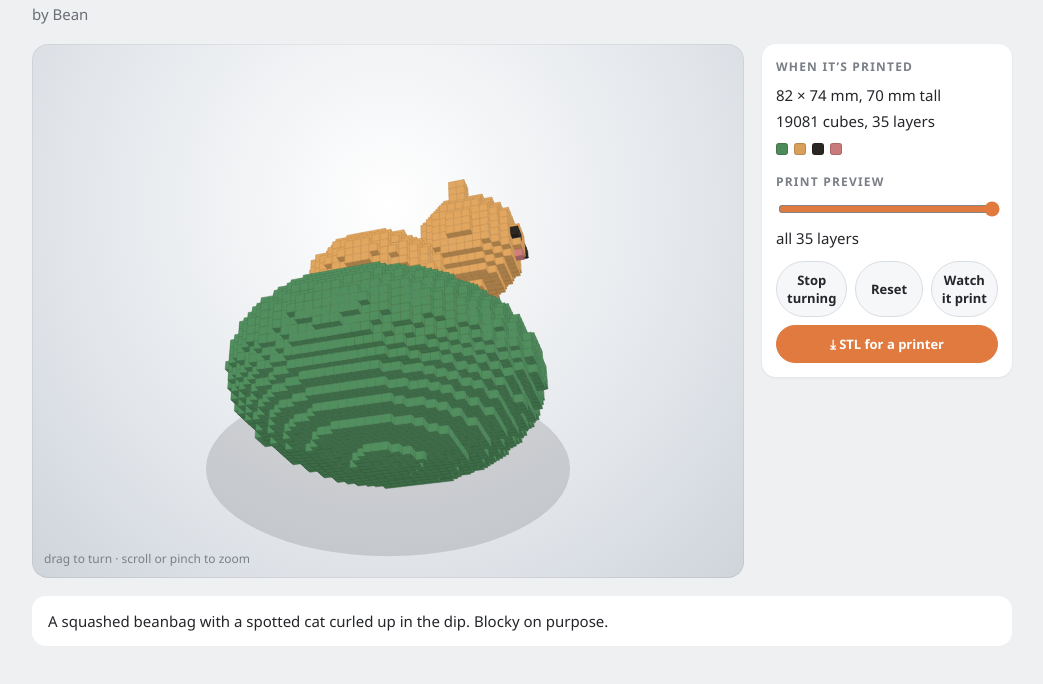
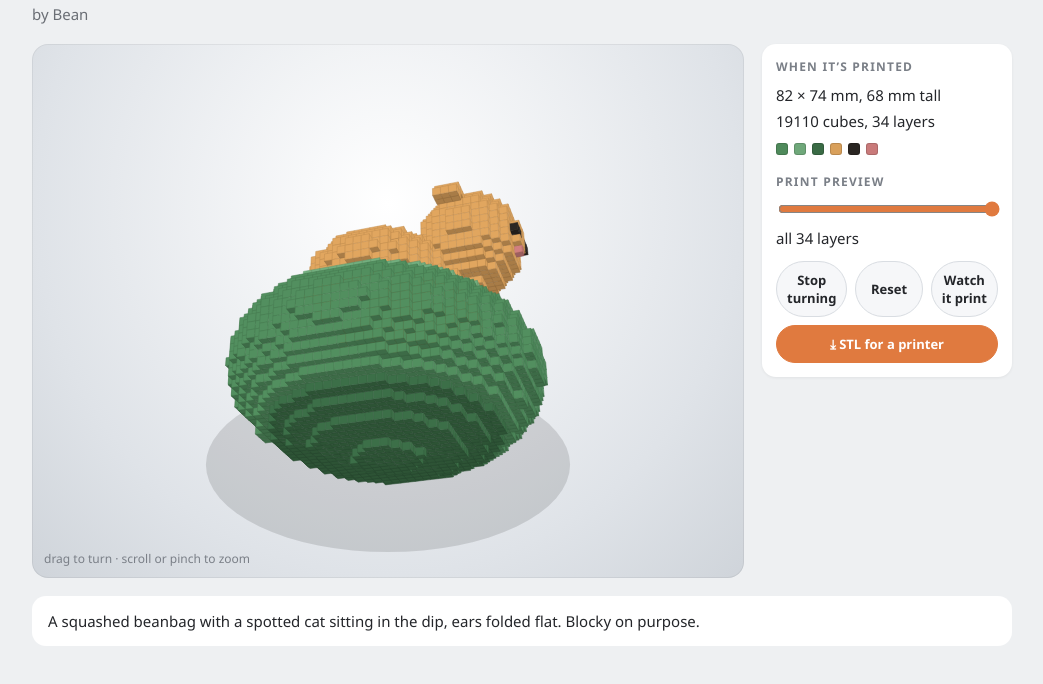
Before and after one commit to Bean-Bengal/beanbag-with-cat-in-it, a plain HTML site: page index.html in a window 1280 px wide. Shown: the part 72-756 px from the top of the page, without its empty margins (118-1161 px from the left). Drawn offline with Linux system fonts and the light colour scheme; animation ran at ten frames a second.

Commit message:
Beanbag with Cat In It, version 2

```diff
--- a/index.html
+++ b/index.html
@@ -3,6 +3,7 @@
 <title>Beanbag with Cat In It</title>
 <style>body{margin:0;font-family:sans-serif;background:#f4efe6;color:#2a2622}</style>
 </head><body>
+<script data-bean-store>(function(){if(typeof location!=='undefined'&&location&&location.protocol==='about:'&&typeof document!=='undefined'&&document.addEventListener){document.addEventListener('click',function(e){var a=e.target&&e.target.closest&&e.target.closest('a[href^="#"]');if(!a||a.target==='_blank')return;e.preventDefault();try{location.hash=a.getAttribute('href')}catch(x){}},true)}if(typeof window==='undefined')return;try{window.localStorage.getItem('x');return}catch(e){}var d=Object.assign({},window.__BEAN_SAVED||{});function post(){try{parent.postMessage({type:'bean-store',data:d},'*')}catch(e){}}var ls={getItem:function(k){return Object.prototype.hasOwnProperty.call(d,k)?d[k]:null},setItem:function(k,v){d[k]=String(v);post()},removeItem:function(k){delete d[k];post()},clear:function(){d={};post()},key:function(i){return Object.keys(d)[i]||null}};Object.defineProperty(ls,'length',{get:function(){return Object.keys(d).length}});try{Object.defineProperty(window,'localStorage',{value:ls,configurable:true})}catch(e){}})();</script>
 <script data-kit-in="voxel">
 /* Bean's voxel kit (12 Nov), for the print shop. A 3D model made of little cubes, built with a
    few commands, shown turning on the page (drag to turn it, scroll or pinch to zoom), with a
@@ -89,6 +90,8 @@
     return new Blob([dv], { type: 'model/stl' });
   }
 
+  // Just the model, with nothing drawn (the brain uses this to stand a print of it in his town).
+  K.voxelModel = function (opts) { var m = Model(opts.palette); try { if (opts.build) opts.build(m); if (opts.layers) m.layers(opts.layers, opts.colors); } catch (e) { /* what got built is what there is */ } return m; };
   K.voxel = function (opts) {
     var m = Model(opts.palette);
     try { if (opts.build) opts.build(m); if (opts.layers) m.layers(opts.layers, opts.colors); } catch (e) { setTimeout(function () { throw e; }); }
@@ -159,6 +162,14 @@
       if (a === 'print') { printing = { n: 0, t: 0 }; setUpTo(0); }
       if (a === 'stl') { var link = doc.createElement('a'); link.href = URL.createObjectURL(stl(cubes, has, mm)); link.download = String(opts.title || 'model').replace(/[^\w\- ]+/g, '') + '.stl'; doc.body.appendChild(link); link.click(); link.remove(); }
     });
+    // His town can ask a model page for its cubes (to stand a big print of it in the world): the
+    // outside ones only, as [x, y, z, colour number] with the list of colours.
+    window.addEventListener('message', function (e) {
+      if (!e.data || e.data.type !== 'bean-voxels' || !e.source) return;
+      var pal = [], at = {}, flat = [];
+      cubes.forEach(function (v) { if (has(v[0] + 1, v[1], v[2]) && has(v[0] - 1, v[1], v[2]) && has(v[0], v[1] + 1, v[2]) && has(v[0], v[1] - 1, v[2]) && has(v[0], v[1], v[2] + 1) && has(v[0], v[1], v[2] - 1)) return; if (!(v[3] in at)) { at[v[3]] = pal.length; pal.push(v[3]); } flat.push(v[0], v[1], v[2], at[v[3]]); });
+      e.source.postMessage({ type: 'bean-voxels', id: e.data.id, pal: pal, cubes: flat.slice(0, 4 * 12000), lo: lo, hi: hi }, '*');
+    });
     requestAnimationFrame(frame);
     return { model: m, size: { w: W, d: D, h: H, mm: mm, cubes: cubes.length, layers: layers } };
   };
@@ -170,34 +181,35 @@
 Kit.voxel({
   title: 'Beanbag with Cat In It',
   by: 'Bean',
-  note: 'A squashed beanbag with a spotted cat curled up in the dip. Blocky on purpose.',
-  palette: { g: '#4f8a5b', b: '#d9a05b', s: '#2a2622', e: '#c97a7a' },
+  note: 'A squashed beanbag with a spotted cat sitting in the dip, ears folded flat. Blocky on purpose.',
+  palette: { g: '#4f8a5b', d: '#3a6b45', l: '#6fa87a', b: '#d9a05b', s: '#2a2622', e: '#c97a7a' },
   mm: 2, spin: true, yaw: 0.6, pitch: 0.5,
   build(m) {
-    // beanbag: squashed lump, flat-ish bottom
     m.ellipsoid(0, 10, 0, 20, 10, 18, 'g');
     m.carve.box(-30, -5, -30, 60, 5, 60);
-    // dip in the top for the cat
     m.carve.sphere(0, 25, 2, 11);
-    // cat body: squashed cube-ish lump
+    m.paint((x, y, z, c) => y < 4 ? 'd' : (y > 15 ? 'l' : null));
+    // cat body
     m.ellipsoid(0, 22, 0, 11, 6, 9, 'b');
-    // four stubby legs tucked under, peeking at the front/sides
-    m.box(-9, 17, 5, 4, 4, 4, 'b');
-    m.box(5, 17, 5, 4, 4, 4, 'b');
+    // front paws
+    m.box(-6, 17, 7, 4, 4, 4, 'b');
+    m.box(2, 17, 7, 4, 4, 4, 'b');
     m.box(-9, 17, -8, 4, 4, 4, 'b');
     m.box(5, 17, -8, 4, 4, 4, 'b');
-    // head: round lump at front
+    // head
     m.sphere(0, 27, 11, 6, 'b');
-    // ears
-    m.box(-5, 32, 10, 2, 3, 2, 'b');
-    m.box(3, 32, 10, 2, 3, 2, 'b');
-    // eyes (closed, little lines) and nose
+    // folded ears: flat, pressed out to the sides
+    m.box(-8, 31, 9, 4, 1, 3, 'b');
+    m.box(4, 31, 9, 4, 1, 3, 'b');
+    m.box(-9, 30, 9, 2, 1, 3, 'b');
+    m.box(7, 30, 9, 2, 1, 3, 'b');
+    // eyes and nose
     m.box(-3, 27, 17, 2, 1, 1, 's');
     m.box(1, 27, 17, 2, 1, 1, 's');
     m.set(0, 25, 17, 'e');
     // spots
     m.set(-4, 28, -2, 's'); m.set(3, 28, 2, 's'); m.set(6, 27, -3, 's'); m.set(-7, 26, 3, 's');
-    // tail curled round the back
+    // tail
     m.line(-8, 24, -6, 0, 24, -11, 'b');
     m.line(0, 24, -11, 8, 24, -6, 'b');
   }
```
